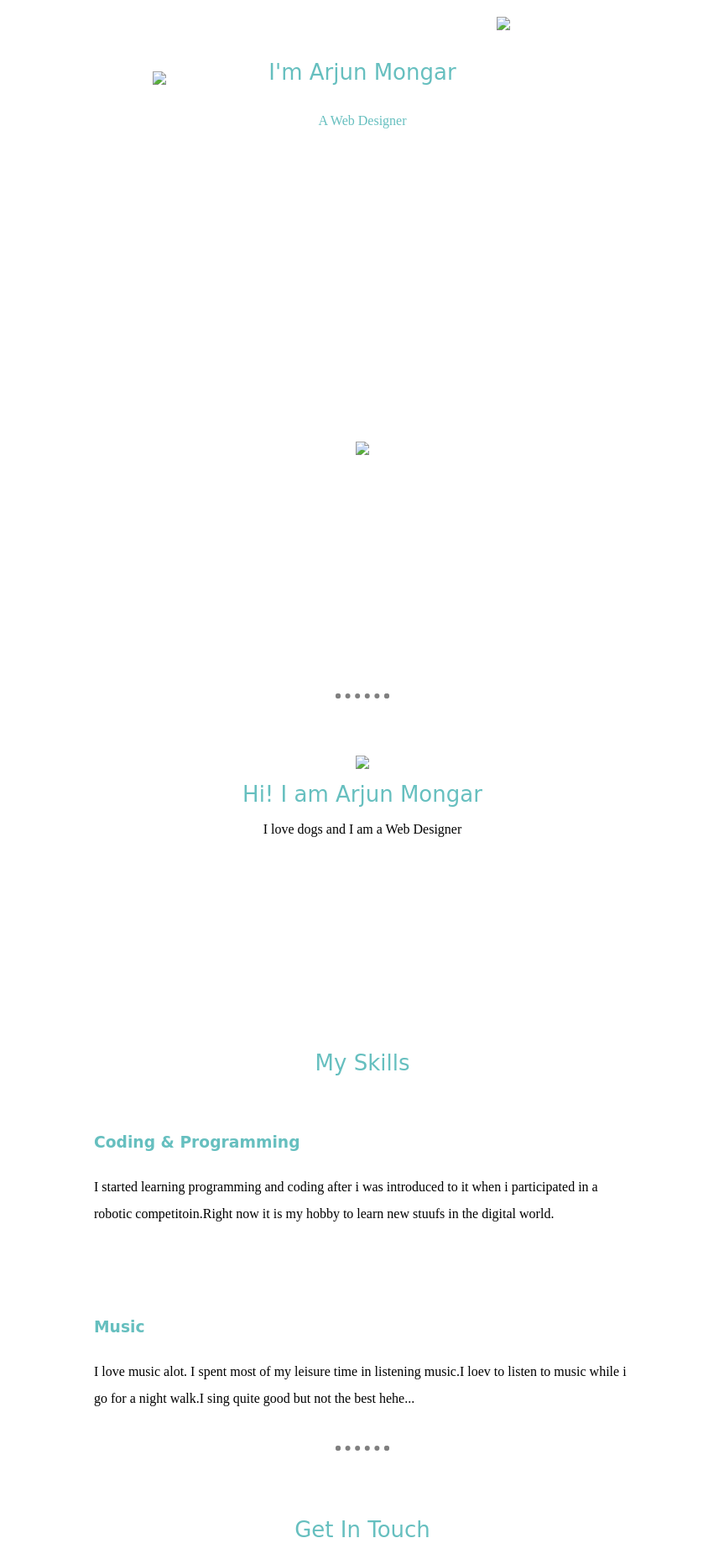
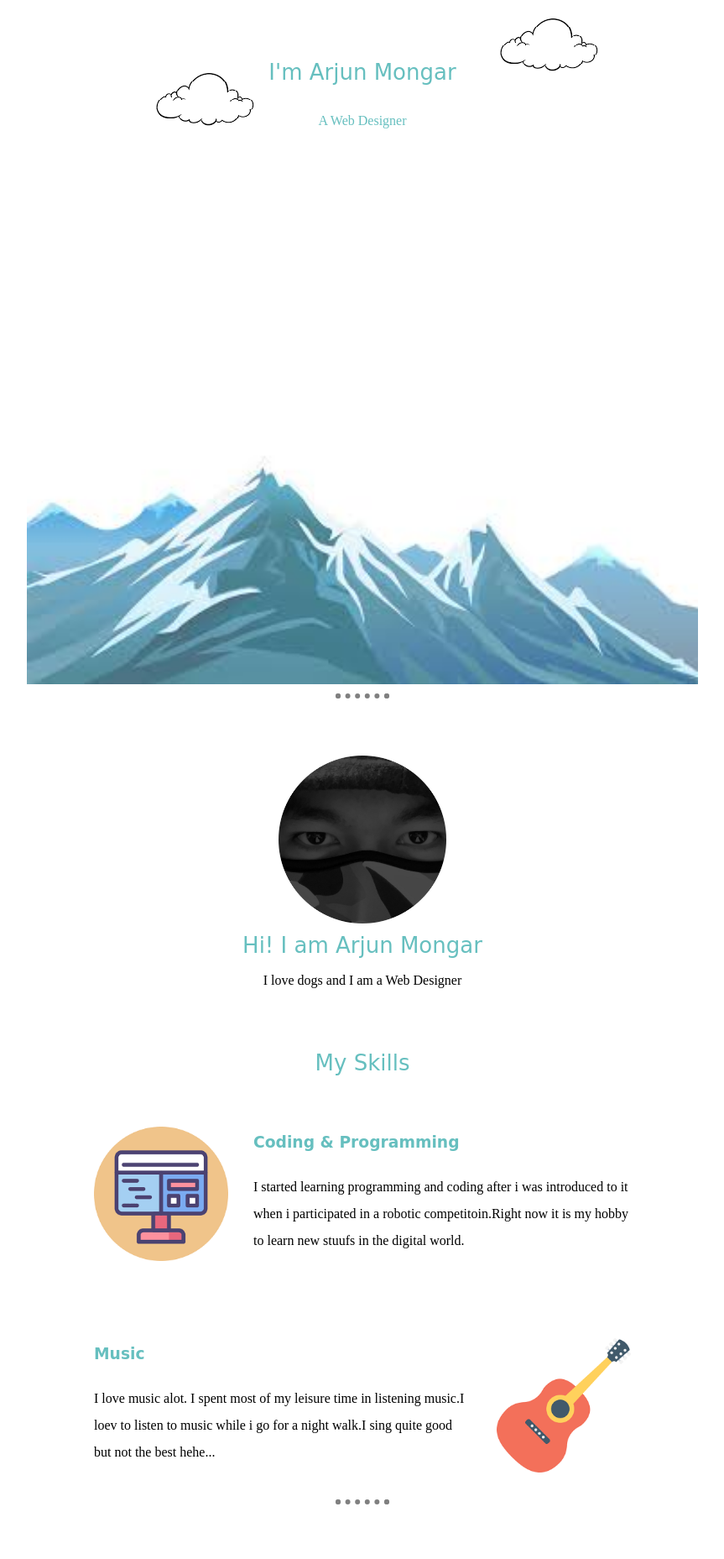
Before and after one commit to arjunbhutan/website, a plain HTML site: page index.html in a window 1280 px wide. Shown: the top 1857 px of the page at 84% size, without its empty margins (208-1071 px from the left). Drawn offline with Linux system fonts and the light colour scheme.

Commit message:
updated image ocation

```diff
--- a/index.html.html
+++ b/index.html
@@ -1,4 +1,3 @@
-<!DOCTYPE html>
 
 <html>
 
@@ -11,11 +10,11 @@
             <div class='topbox'>
 
             <div class='A'>
-                <img class='topcloud' src='images/cloud1.png'>
+                <img class='topcloud' src='cloud1.png'>
             <h2>I'm Arjun Mongar</h2>
             <p>A Web Designer</p>
-            <img class='bottomcloud ' src='images/cloud1.png'>
-                <img class='mountain' src='images/mountain.jpg'>
+            <img class='bottomcloud ' src='cloud1.png'>
+                <img class='mountain' src='mountain.jpg'>
 
 
                 </div>
@@ -27,7 +26,7 @@
 
             <div class='B'>
                 <div class="profile">
-                    <img  class='profile' src="images/profile.png">
+                    <img  class='profile' src="profile.png">
                      <h2>Hi! I am Arjun Mongar</h2>
             <p class="intro">I love dogs and I am a Web Designer</p></div>
                   <br>
@@ -40,13 +39,13 @@
                 <div class="skills">
                      <h2 class="myskill">My Skills</h2>
                     <div class='skill-row'>
-                    <img class='coding' src="images/coding.png" alt="">
+                    <img class='coding' src="coding.png" alt="">
                         <h3>Coding & Programming</h3>
                         <p class="contact-message">I started learning programming and coding after i was introduced to it when i participated in a robotic competitoin.Right now it is my hobby to learn new stuufs in the digital world.</p>
 
                     </div>
                     <div class="skill-row">
-                        <img  class='guitar' src="images/guitar.png" alt="">
+                        <img  class='guitar' src="guitar.png" alt="">
                         <h3>Music</h3>
                         <p>I love music alot. I spent most of my leisure time in listening music.I loev to listen to music while i go for a night walk.I sing quite good but not the best hehe... </p>
 
```
